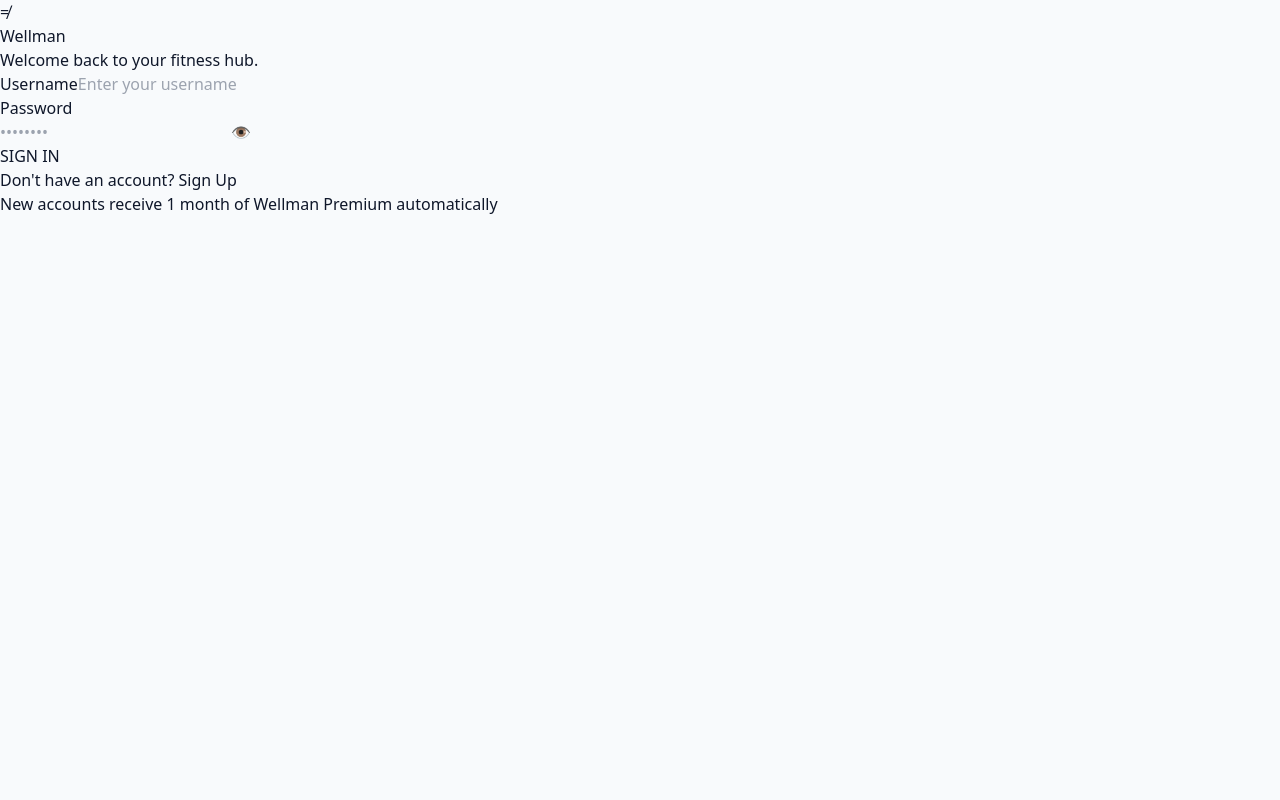
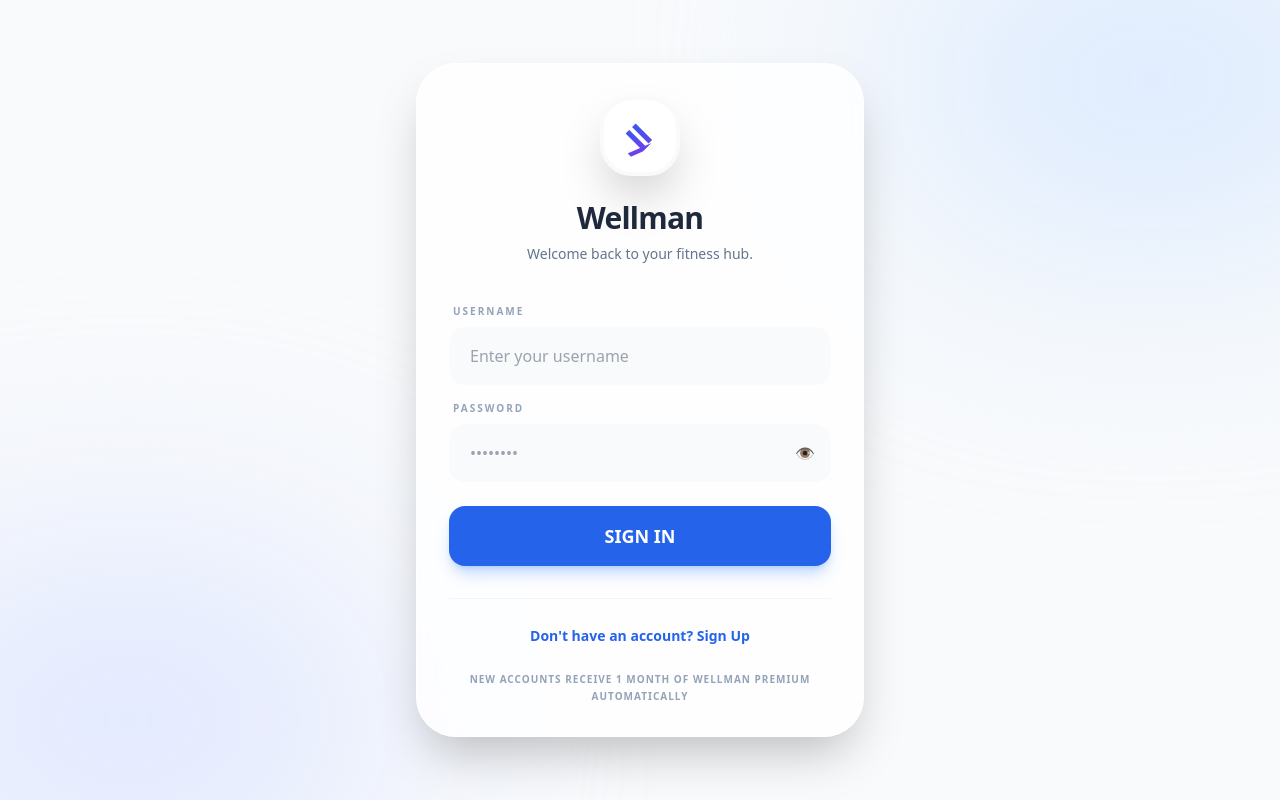
Before and after one commit to DeadlySpoon907/wellman-fitness-ai, a React (Vite) app: page / in a window 1280 px wide. Built offline with nearby package versions, Linux system fonts and the light colour scheme; no server answers.

Commit message:
Update Tailwind and Vite configurations

```diff
--- a/tailwind.config.js
+++ b/tailwind.config.js
@@ -2,7 +2,11 @@
 export default {
   content: [
     "./index.html",
-    "./src/**/*.{js,ts,jsx,tsx}",
+    "./App.tsx",
+    "./index.tsx",
+    "./views/**/*.{js,ts,jsx,tsx}",
+    "./components/**/*.{js,ts,jsx,tsx}",
+    "./services/**/*.{js,ts,jsx,tsx}",
   ],
   darkMode: 'class',
   theme: {
--- a/vite.config.ts
+++ b/vite.config.ts
@@ -1,24 +1,18 @@
 import path from 'path';
-import { defineConfig, loadEnv } from 'vite';
+import { defineConfig } from 'vite';
 import react from '@vitejs/plugin-react';
 
-export default defineConfig(({ mode }) => {
-    const env = loadEnv(mode, '.', '');
-    return {
+export default defineConfig({
     server: {
       port: 3000,
       host: '0.0.0.0',
     },
     plugins: [react()],
-      // Expose env variables to the client - prefix with VITE_ to make available
-      define: {
-        'import.meta.env.VITE_API_KEY': JSON.stringify(env.VITE_API_KEY || env.GEMINI_API_KEY || ''),
-        'import.meta.env.VITE_API_BASE_URL': JSON.stringify(env.VITE_API_BASE_URL || '')
-      },
+    // Note: Environment variables with VITE_ prefix are automatically exposed to the client
+    // No need for manual define - just use import.meta.env.VITE_* in your code
     resolve: {
       alias: {
         '@': path.resolve(__dirname, '.'),
       }
     }
-    };
 });
```
Lines whose indentation alone changed are shown as unchanged.
